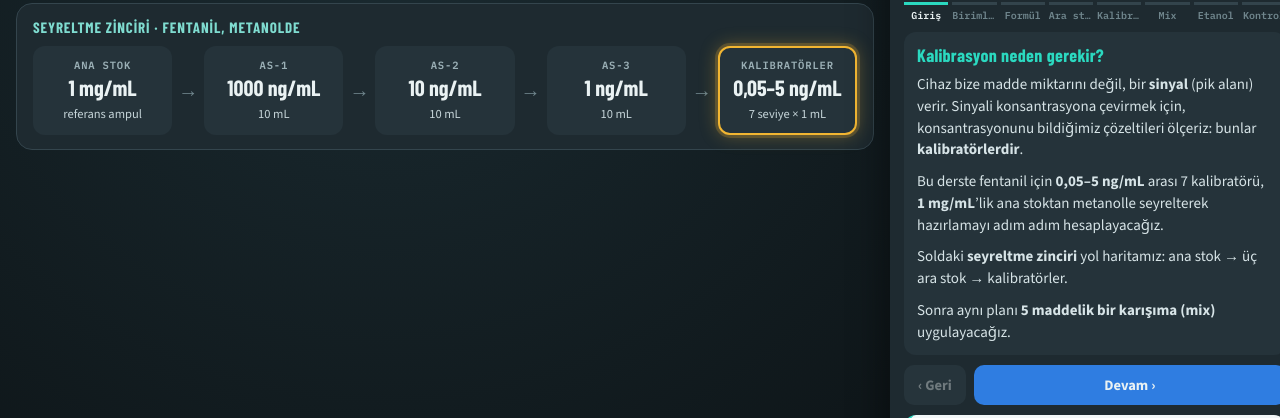
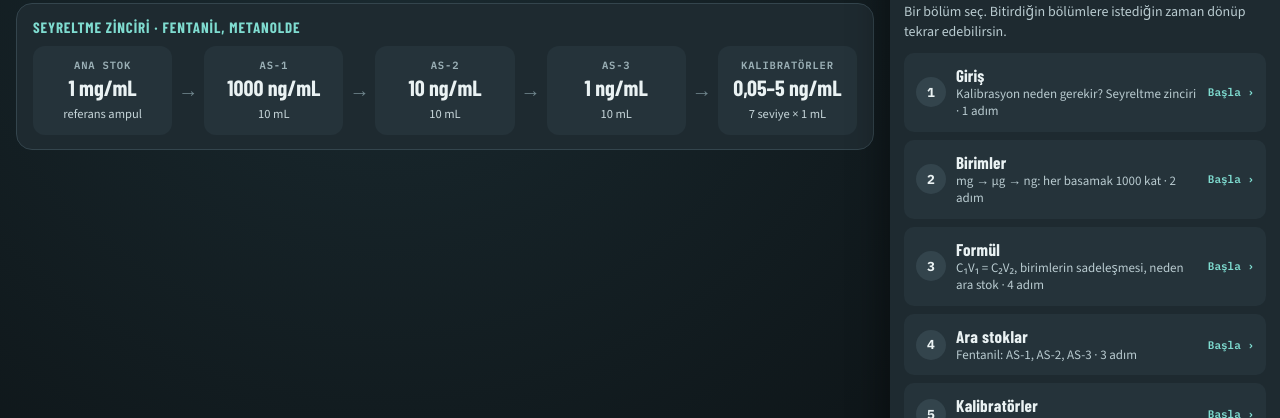
Before and after one commit to SPEMRT/toksilab, a plain HTML site: page kalibrasyon_pilot.html in a window 1280 px wide. Shown: the part 45-463 px from the top of the page. Drawn offline with nearby package versions, Linux system fonts and the light colour scheme.

Commit message:
Add files via upload

```diff
--- a/kalibrasyon_pilot.html
+++ b/kalibrasyon_pilot.html
@@ -59,6 +59,12 @@ td{padding:7px 8px;border-bottom:1px solid #26343A}td.g{font-weight:700}td.bos{c
 .mix{display:grid;grid-template-columns:repeat(5,1fr);gap:6px;text-align:center}.mix div{background:var(--card2);border-radius:10px;padding:8px 4px;border-top:4px solid var(--r)}
 .mix small{display:block;font-size:12.5px;color:#C7D6DA}.mix b{display:block;font:700 18px var(--f-display);margin-top:2px}.mix b.bos{color:#556870}
 .mixnot{font-size:13px;color:var(--muted);margin-top:8px;text-align:center}
+.liste{display:grid;gap:8px}#P .liste button{display:grid;grid-template-columns:30px 1fr auto;gap:10px;align-items:center;text-align:left;background:#25333A;padding:12px}
+#P .liste button:hover{background:#2D3E46}.liste .no{width:30px;height:30px;border-radius:50%;background:#33444C;display:grid;place-items:center;font:700 13px var(--f-mono)}
+#P .liste button.bitti .no{background:#2DBE5B;color:#062126}.liste b{display:block;font:700 17px var(--f-display);letter-spacing:.02em}.liste small{display:block;font-weight:400;font-size:13px;color:#B9CBD0;line-height:1.35}
+.liste em{font:600 11px var(--f-mono);font-style:normal;color:#7FDCD0;white-space:nowrap}.acl{font-size:14px;color:#B9CBD0}
+#P button.bl{background:none;border:1px solid #34454D;padding:5px 10px;font-size:12.5px;color:#7FDCD0;white-space:nowrap}
+.bol i{cursor:pointer}.bol i:hover{color:#EAF2F3}
 .mentor{display:grid;grid-template-columns:44px 1fr;gap:10px;align-items:center;background:#F1F6F7;color:#16242A;border-radius:12px;padding:9px 12px;border-left:5px solid var(--teal)}
 .mentor img{width:44px;height:44px;border-radius:50%;object-fit:cover}.mentor .nm{font:600 10.5px var(--f-mono);color:#1F9A97;letter-spacing:.08em}.mentor p{font-size:14px;line-height:1.4}
 @media (max-width:900px){.sahne{inset:0 0 50dvh 0}#dersK{top:auto;left:0;width:auto;height:50dvh;border-radius:16px 16px 0 0;padding:10px 12px}.birim{grid-template-columns:repeat(2,1fr)}}
@@ -158,10 +164,31 @@ const SORU=[
  ['Yoğunluğu 0,789 g/mL olan etanolden 0,1 g kaç µL?',['78,9 µL','100 µL','126,7 µL'],2,'V = m / ρ = 0,1 / 0,789 = 0,1267 mL ≈ 126,7 µL; yoğunlukla çarpılmaz, bölünür.'],
  ['0,5 ng/mL mix kalibratör (1000 µL) için Mix AS-2’den (her madde 10 ng/mL) kaç µL?',['10 µL','50 µL','250 µL'],1,'0,5 × 1000 / 10 = 50 µL; mix olması alınacak hacmi değiştirmez, bir pipet beş maddeyi birlikte taşır.']];
 const bolumler=[...new Set(ADIM.map(a=>a.bolum))];
+/* bölüm listesi: cihaz derslerindeki gibi; öğrenci istediği bölüme gidip tekrar edebilir */
+const BOL={'Giriş':['Giriş','Kalibrasyon neden gerekir? Seyreltme zinciri'],'Birimler':['Birimler','mg → µg → ng: her basamak 1000 kat'],'Formül':['Formül','C₁V₁ = C₂V₂, birimlerin sadeleşmesi, neden ara stok'],
+ 'Ara stoklar':['Ara stoklar','Fentanil: AS-1, AS-2, AS-3'],'Kalibratörler':['Kalibratörler','Fentanil 0,05–5 ng/mL, 7 seviye'],'Mix':['Mix','5 maddelik mix kalibratör'],
+ 'Etanol':['Etanol + metanol','Saf sıvıdan mix ara stok: kütle, saflık, yoğunluk; HS vialinde kalibratörler'],'Kontrol':['Kontrol testi','Kısa test']};
+const bas=k=>ADIM.findIndex(a=>a.bolum===bolumler[k]),son=k=>{let n=-1;ADIM.forEach((a,j)=>{if(a.bolum===bolumler[k])n=j});return n};
+const LSK='toksilab_kalibrasyon_v1';let KY={};try{KY=JSON.parse(localStorage.getItem(LSK)||'{}')||{}}catch(e){}KY.bitti=KY.bitti||{};
+function kaydet(){try{localStorage.setItem(LSK,JSON.stringify(KY))}catch(e){}}
+/* adımların sol tarafta doldurduğu anahtarlar (plan satırları, zincir); 'sec'+n cevap kaydı ayrı tutulur */
+const anah=a=>[...(a.tam||[]),...((a.s&&a.s.tam)||[]),...((a.sec&&a.sec.tam)||[])];
+/* n. adıma atla: önceki adımların sonuçları tabloda dolu gelsin, bu adım ve sonrası yeniden çözülsün */
+function atla(n){TAM={};ADIM.forEach((a,j)=>{if(j<n)anah(a).forEach(k=>TAM[k]=1)});if(ADIM[n].test){sn=0;puan=0;cevap=null}git(n)}
+let LISTE=false;
+function liste(){LISTE=true;const ad=ADIM[KY.son]?ADIM[KY.son]:null;
+ let h=`<div class="ust"><b>KALİBRASYON ÇÖZELTİSİ</b><span>${bolumler.length} bölüm</span></div><div class="acl">Bir bölüm seç. Bitirdiğin bölümlere istediğin zaman dönüp tekrar edebilirsin.</div>`;
+ if(ad&&KY.son>0)h+=`<button class="p" id="devamEt">▶ Kaldığın yerden devam et · ${BOL[ad.bolum][0]}${ad.b?': '+ad.b:''}</button>`;
+ h+='<div class="liste">'+bolumler.map((b,k)=>{const t=KY.bitti[b],n=ADIM.filter(a=>a.bolum===b).length;return `<button data-b="${k}" class="${t?'bitti':''}"><span class="no">${t?'✓':k+1}</span><span><b>${BOL[b][0]}</b><small>${BOL[b][1]}${b==='Kontrol'?' · '+SORU.length+' soru':' · '+n+' adım'}</small></span><em>${t?'Tekrarla':'Başla ›'}</em></button>`}).join('')+'</div>';
+ h+=`<div class="mentor"><img src="${AVATAR}" alt=""><div><div class="nm">UZM. MY</div><p>İlk kez geliyorsan <b>Giriş</b>’ten başla; bölümler sırayla birbirini tamamlıyor.</p></div></div>`;
+ P.innerHTML=h;TAM={};goster({});
+ P.querySelectorAll('[data-b]').forEach(b=>b.onclick=()=>atla(bas(+b.dataset.b)));
+ const d=$('#devamEt');if(d)d.onclick=()=>atla(KY.son)}
 let i=0,gecti=false,uyari='',sn=0,cevap=null,puan=0;
 const P=$('#P');
 function ciz(){const a=ADIM[i],bi=bolumler.indexOf(a.bolum);
- let h=`<div class="ust"><b>KALİBRASYON ÇÖZELTİSİ</b><span>${i+1} / ${ADIM.length}</span></div><div class="bol">${bolumler.map((b,k)=>`<i class="${k<bi?'g':k===bi?'s':''}">${b}</i>`).join('')}</div>`;
+ LISTE=false;const sonAdim=i===son(bi),gecildi=!(a.s||a.sec)||gecti;if(sonAdim&&gecildi&&!a.test&&!KY.bitti[a.bolum]){KY.bitti[a.bolum]=1;kaydet()}
+ let h=`<div class="ust"><b>KALİBRASYON ÇÖZELTİSİ</b><span>${i+1} / ${ADIM.length}</span><button class="bl" id="bolumler">☰ Bölümler</button></div><div class="bol">${bolumler.map((b,k)=>`<i data-bk="${k}" title="${BOL[b][0]}" class="${KY.bitti[b]||k<bi?'g':''} ${k===bi?'s':''}">${b}</i>`).join('')}</div>`;
  if(a.test)h+=test();
  else{
   if(a.sec){h+=`<div class="ask${gecti?' tamam':''}">${gecti?'✓ Doğru!':a.sec.soru}${uyari?'<small>'+uyari+'</small>':''}</div>`;
@@ -170,27 +197,28 @@ function ciz(){const a=ADIM[i],bi=bolumler.indexOf(a.bolum);
    if(!gecti)h+=`<div class="giris"><input id="cvp" inputmode="decimal" autocomplete="off" placeholder="cevap"><span class="u">${a.s.birim}</span></div><div class="hsat"><label>🧮 HESAP SATIRI · formülü yaz: 0,5 × 2000 / 2</label><div class="sat"><input id="hs" autocomplete="off" placeholder="ör. 1000 × 10 / 1000000"><output id="hso">—</output><button id="hsa" title="Sonucu cevap kutusuna yaz">↓</button></div></div><div class="alt"><button class="k" id="kontrol">✓ Kontrol et</button><button class="ince" id="goster">Çözümü göster</button></div>`;
    else h+=`<div class="kart"><h4>${a.b}</h4>${a.s.yol?'<div class="hes">'+a.s.yol+'</div>':''}${a.s.ac}</div>`}
   else h+=`<div class="kart"><h4>${a.b}</h4>${a.html}</div>`;
-  h+=`<div class="alt"><button id="geri" ${i?'':'disabled'}>‹ Geri</button><button class="p" id="ileri" ${(a.s||a.sec)&&!gecti?'disabled':''}>Devam ›</button></div>`}
+  h+=`<div class="alt"><button id="geri" ${i?'':'disabled'}>‹ Geri</button>${sonAdim?'<button id="bolumler2">☰ Bölümler</button>':''}<button class="p" id="ileri" ${(a.s||a.sec)&&!gecti?'disabled':''}>${sonAdim?'Sonraki bölüm ›':'Devam ›'}</button></div>`}
  h+=`<div class="mentor"><img src="${AVATAR}" alt=""><div><div class="nm">UZM. MY</div><p id="say">${soz()}</p></div></div>`;
  P.innerHTML=h;goster(a.g||{plan:1});
  const c=$('#cvp');if(c){c.focus();c.onkeydown=e=>{if(e.key==='Enter')kontrol()}}
  const k=$('#kontrol');if(k)k.onclick=kontrol;
  P.querySelectorAll('[data-sk]').forEach(b=>b.onclick=()=>{if(+b.dataset.sk===a.sec.dogru){uyari='';gecti=true;TAM['sec'+i]=1;(a.sec.tam||[]).forEach(k=>TAM[k]=1);ciz()}else{uyari='Bir daha düşün: '+(a.sec.ipucu||'açıklamayı hatırla.');ciz()}});
  const hs=$('#hs');if(hs){const hsH=()=>{const r=hesapla(hs.value);$('#hso').textContent=isFinite(r)?fmt(r):'—'};hs.oninput=hsH;hs.onkeydown=e=>{if(e.key==='Enter'){e.preventDefault();$('#hsa').click()}};$('#hsa').onclick=()=>{const r=hesapla(hs.value);if(isFinite(r)){c.value=String(+r.toPrecision(10)).replace('.',',');c.focus()}}}const g=$('#goster');if(g)g.onclick=()=>{uyari='';tamam()};
+ ['#bolumler','#bolumler2'].forEach(q=>{const e=$(q);if(e)e.onclick=liste});P.querySelectorAll('[data-bk]').forEach(e=>e.onclick=()=>atla(bas(+e.dataset.bk)));
  const gr=$('#geri');if(gr)gr.onclick=()=>git(i-1);const il=$('#ileri');if(il)il.onclick=()=>git(i+1);
  P.querySelectorAll('[data-c]').forEach(b=>b.onclick=()=>{if(cevap!==null)return;cevap=+b.dataset.c;if(cevap===SORU[sn][2])puan++;ciz()});
- const sd=$('#dSoru');if(sd)sd.onclick=()=>{sn++;cevap=null;ciz()};const bt=$('#bastan');if(bt)bt.onclick=()=>{TAM={};sn=0;puan=0;cevap=null;git(0)}}
+ const sd=$('#dSoru');if(sd)sd.onclick=()=>{sn++;cevap=null;ciz()};const bt=$('#bastan');if(bt)bt.onclick=()=>{sn=0;puan=0;cevap=null;ciz()};const bl3=$('#bolumler3');if(bl3)bl3.onclick=liste}
 function soz(){const a=ADIM[i];if(a.test)return sn>=SORU.length?'Tebrikler! Kalibratör planını baştan sona çıkardın.':'Son olarak birkaç kısa soru.';
  if(uyari)return 'Hata yapmak öğrenmenin parçası. İpucuna bakıp bir daha dene.';if(a.s&&!gecti)return 'Formülü aşağıdaki <b>hesap satırına</b> yazabilirsin; birimleri sadeleştirmeyi unutma.';if(gecti)return 'Harika! Plan tablosu doldu, bak.';return 'Hazırsan <b>Devam</b>’a bas.'}
 function hesapla(t){t=String(t||'').replace(/×|x/gi,'*').replace(/÷|:/g,'/').replace(/\s/g,'').replace(/(\d),(\d)/g,'$1.$2');if(!t||!/^[\d.+\-*/()]+$/.test(t))return NaN;try{const r=Function('"use strict";return ('+t+')')();return typeof r==='number'?r:NaN}catch(e){return NaN}}
 function kontrol(){const a=ADIM[i],v=num($('#cvp').value);if(near(v,a.s.dogru,a.s.tol??.01)){uyari='';tamam()}else{const o=(a.s.ip||[]).find(([r,,t])=>near(v/a.s.dogru,r,t??.02));uyari=o?o[1]:ipucu(v,a.s.dogru);ciz()}}
 function tamam(){const a=ADIM[i];gecti=true;(a.s.tam||[]).forEach(k=>TAM[k]=1);ciz()}
-function git(n){if(n<0||n>=ADIM.length)return;i=n;(ADIM[i].tam||[]).forEach(k=>TAM[k]=1);gecti=!!TAM['sec'+n]||!!(ADIM[i].s&&(ADIM[i].s.tam||[]).every(k=>TAM[k])&&(ADIM[i].s.tam||[]).length);uyari='';ciz();
+function git(n){if(n<0||n>=ADIM.length)return;i=n;KY.son=n;kaydet();(ADIM[i].tam||[]).forEach(k=>TAM[k]=1);gecti=!!TAM['sec'+n]||!!(ADIM[i].s&&(ADIM[i].s.tam||[]).every(k=>TAM[k])&&(ADIM[i].s.tam||[]).length);uyari='';ciz();
  if(matchMedia('(max-width:900px)').matches)$('#dersK').scrollTop=0}
-function test(){if(sn>=SORU.length)return `<div class="kart"><h4>Bölüm tamamlandı</h4><div class="hes">${puan} / ${SORU.length} doğru</div><p>Ana stoktan ara stoklarla kalibratörlere inmeyi, birimlerin nasıl sadeleştiğini, birden çok maddeyi bir mix’te birlikte hazırlamayı ve saf etanol ile metanolden yoğunluk ve saflığı hesaba katarak bir mix ara stok hazırlayıp kalibratörleri suda seyreltmeyi öğrendin.</p>${puan<SORU.length?'<p>Yanlış yanıtladığın konular için ilgili adımlara geri dönebilirsin.</p>':''}</div><div class="alt"><button id="bastan">↺ Baştan</button><button class="p" onclick="location.href=MEDIA+'index.html#menu'">Eğitimlere dön ›</button></div>`;
+function test(){if(sn>=SORU.length&&!KY.bitti.Kontrol){KY.bitti.Kontrol=1;kaydet()}if(sn>=SORU.length)return `<div class="kart"><h4>Bölüm tamamlandı</h4><div class="hes">${puan} / ${SORU.length} doğru</div><p>Ana stoktan ara stoklarla kalibratörlere inmeyi, birimlerin nasıl sadeleştiğini, birden çok maddeyi bir mix’te birlikte hazırlamayı ve saf etanol ile metanolden yoğunluk ve saflığı hesaba katarak bir mix ara stok hazırlayıp kalibratörleri suda seyreltmeyi öğrendin.</p>${puan<SORU.length?'<p>Yanlış yanıtladığın konular için ilgili adımlara geri dönebilirsin.</p>':''}</div><div class="alt"><button id="bastan">↺ Testi tekrarla</button><button id="bolumler3">☰ Bölümler</button><button class="p" onclick="location.href=MEDIA+'index.html#menu'">Eğitimlere dön ›</button></div>`;
  const s=SORU[sn];return `<div class="kart"><h4>Soru ${sn+1} / ${SORU.length}</h4><div>${s[0]}</div><div class="sec">${s[1].map((c,k)=>`<button data-c="${k}" class="${cevap===null?'':k===s[2]?'d':k===cevap?'y':''}">${c}</button>`).join('')}</div>${cevap!==null?'<div style="font-size:13.5px;color:#B9CBD0">'+(cevap===s[2]?'✓ Doğru. ':'✗ Doğru yanıt işaretlendi. ')+s[3]+'</div>':''}</div>${cevap!==null?`<div class="alt"><button class="p" id="dSoru">${sn+1<SORU.length?'Sonraki soru ›':'Sonucu gör ›'}</button></div>`:''}`}
 $('#hLab').onclick=e=>{e.preventDefault();const r=new URLSearchParams(location.search).get('ret');location.href=MEDIA+'lab_giris.html'+(r?'#'+r:'')};
-git(0);
+liste();
 </script>
 <script src="anamenu.js" charset="utf-8" defer></script>
 </body>
```
Also changed, not shown: CLAUDE.md (+3 -0 lines).
